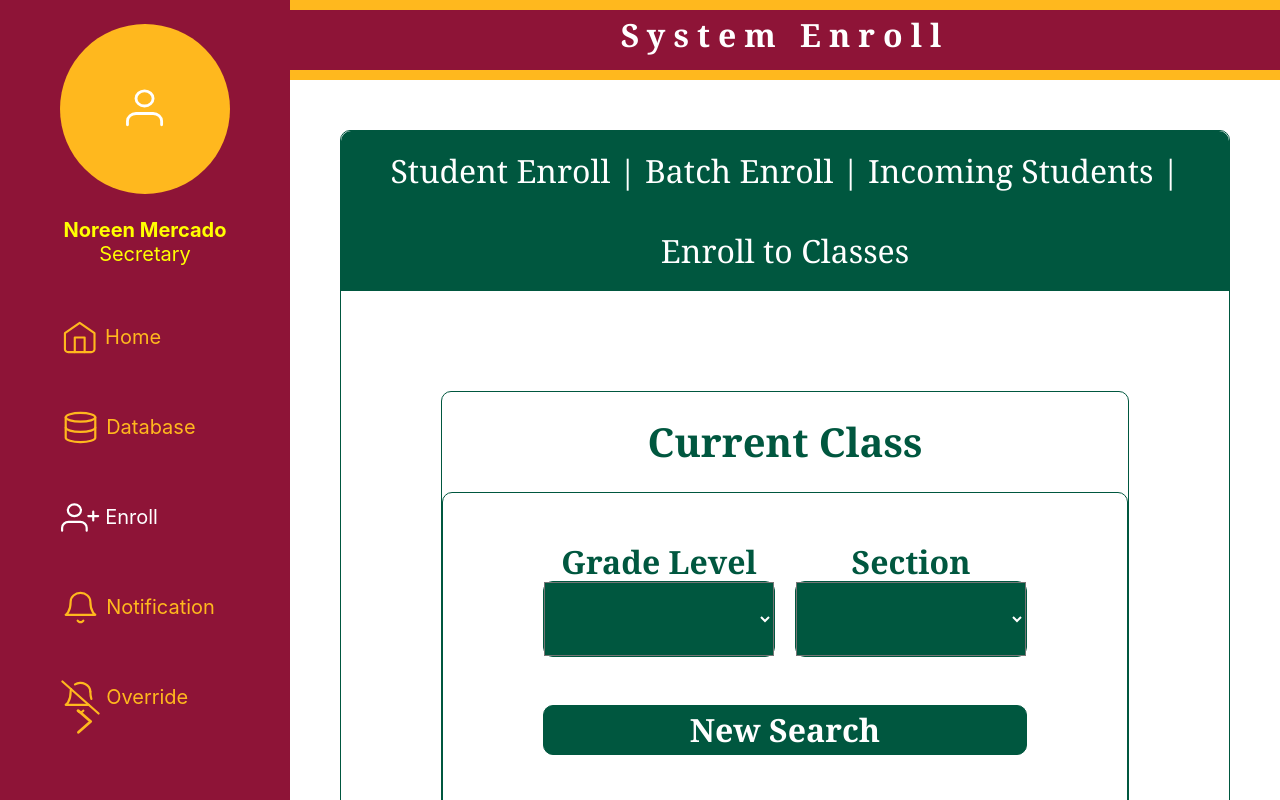
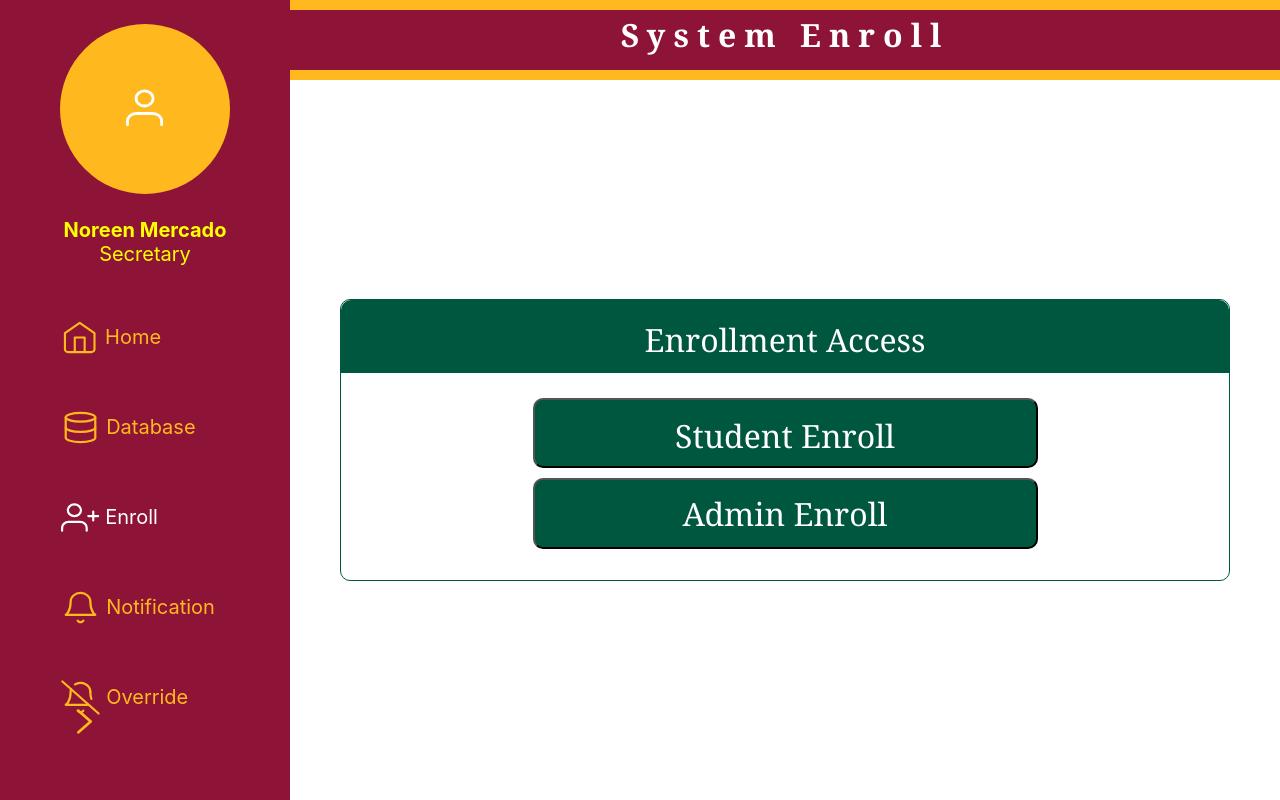
Before and after one commit to Hyper-Devs/Hyper-Devs, a React (Create React App) app in the folder client/: page /enroll in a window 1280 px wide. Built offline with nearby package versions, Linux system fonts and the light colour scheme; the HTML template or start-up script is replaced by a standard one.

Commit message:
enrollment page behavior

```diff
--- a/client/src/Components/Enrollment/Enroll-Batch-Student-Box.jsx
+++ b/client/src/Components/Enrollment/Enroll-Batch-Student-Box.jsx
@@ -3,7 +3,12 @@ import React, { useRef, useState } from 'react'
 import UserIcon from '../../Assets/Vectors/User.png'
 import UsersIcon from '../../Assets/Vectors/Users.png'
 
-function EnrollBatchStudentBox(){
+function EnrollBatchStudentBox(props){
+
+    const handleClick = (buttonId) => {
+        props.onButtonClick(buttonId);
+    };
+
     return(
         <div className="enroll-batch-student-section-container">
             <div className="E-batch-student-container1">
@@ -11,8 +16,8 @@ function EnrollBatchStudentBox(){
 
             <div className="E-batch-student-container2"><p>Student Enroll | Batch Enroll</p></div>
                 <div className="enroll-batch-student-buttons">
-                    <button className="enroll-new-student-button">Incoming Students</button>
-                    <button className="enroll-existing-student-button">New School Year</button></div>
+                    <button className="enroll-new-student-button" onClick={() => handleClick('enStud-batch-incoming')}>Incoming Students</button>
+                    <button className="enroll-existing-student-button" onClick={() => handleClick('enStud-batch-new')}>New School Year</button></div>
                 </div>
         </div>
     )
--- a/client/src/Components/Enrollment/Enroll-Batch-Student-I-Result-Box.jsx
+++ b/client/src/Components/Enrollment/Enroll-Batch-Student-I-Result-Box.jsx
@@ -1,11 +1,15 @@
 import "./Enroll-Batch-Student-I-Result-Box.css";
 import React, {useState} from "react";
 
-function EnrollBatchStudentIncomingResult(){
+function EnrollBatchStudentIncomingResult(props){
     const [cons1IResultGrade,setCons1IResultGrade]=useState();
     const [cons1IResultSection,setCons1IResultSection]=useState();
     const [cons2IResultGrade,setCons2IResultGrade]=useState();
     const [cons2IResultSection,setCons2IResultSection]=useState();
+
+    const handleClick = (buttonId) => {
+        props.onButtonClick(buttonId);
+    };
 
     return(
         <div className="enroll-batch-student-I-container-result">
@@ -44,7 +48,7 @@ function EnrollBatchStudentIncomingResult(){
                                         </div>
                                     </div>
                                     <div className="EBS-I-enter-bttn-result">
-                                        <button className="EBS-I-ENTER-button-result">New Search</button>
+                                        <button className="EBS-I-ENTER-button-result" onClick={handleClick("enStud-batch-incoming-result")}>New Search</button>
                                     </div>
                                 </div>
                             </div>
--- a/client/src/Components/Enrollment/Enroll-Batch-Student-Incoming-Box.jsx
+++ b/client/src/Components/Enrollment/Enroll-Batch-Student-Incoming-Box.jsx
@@ -1,9 +1,13 @@
 import "./Enroll-Batch-Student-Incoming-Box.css";
 import React, {useState} from "react";
 
-function EnrollBatchStudentIncomingBox(){
+function EnrollBatchStudentIncomingBox(props){
     const [iGrade,setIGrade]=useState();
     const [iSection,setISection]=useState();
+
+    const handleClick = (buttonId) => {
+        props.onButtonClick(buttonId);
+    };
 
     return(
         <div className="enroll-batch-student-incoming-container">
@@ -39,7 +43,7 @@ function EnrollBatchStudentIncomingBox(){
                         </div>
                     </div>
                     <div className="EBS-incoming-enter-bttn">
-                        <button className="EBS-incoming-ENTER-button">Enter</button>
+                        <button className="EBS-incoming-ENTER-button" onClick={() => handleClick('enStud-batch-incoming-result')} >Enter</button>
                     </div>
                 </div>
             </div>
--- a/client/src/Components/Enrollment/Enroll-Batch-Student-NewYear-Box.jsx
+++ b/client/src/Components/Enrollment/Enroll-Batch-Student-NewYear-Box.jsx
@@ -1,11 +1,17 @@
 import "./Enroll-Batch-Student-NewYear-Box.css";
 import React, {useState} from "react";
 
-function EnrollBatchStudentNYBox(){
+function EnrollBatchStudentNYBox(props){
     const [cons1NYGrade,setCons1NYGrade]=useState();
     const [cons2NYGrade,setCons2NYGrade]=useState();
     const [cons1NYSection,setCons1NYSection]=useState();
     const [cons2NYSection,setCons2NYSection]=useState();
+
+    const handleClick = (buttonId) => {
+        props.onButtonClick(buttonId);
+    };
+
+
     return(
         <div className="enroll-batch-student-NY-container">
             <div className="EBS-NY-container1">
@@ -43,7 +49,7 @@ function EnrollBatchStudentNYBox(){
                                         </div>
                                     </div>
                                     <div className="EBS-NY-enter-bttn">
-                                        <button className="EBS-NY-ENTER-button">Enter</button>
+                                        <button className="EBS-NY-ENTER-button" onClick={() => handleClick('enStud-batch-new-result')}>Enter</button>
                                     </div>
                                 </div>
                             </div>
@@ -82,7 +88,7 @@ function EnrollBatchStudentNYBox(){
                                         </div>
                                     </div>
                                     <div className="EBS-NY-enter-bttn2">
-                                        <button className="EBS-NY-ENTER-button2">Enter</button>
+                                        <button className="EBS-NY-ENTER-button2" onClick={() => handleClick('enStud-batch-new-result')} >Enter</button>
                                     </div>
                                 </div>
                             </div>
--- a/client/src/Components/Enrollment/Enroll-Student-Box.jsx
+++ b/client/src/Components/Enrollment/Enroll-Student-Box.jsx
@@ -3,7 +3,12 @@ import React, { useRef, useState } from 'react'
 import UserIcon from '../../Assets/Vectors/User.png'
 import UsersIcon from '../../Assets/Vectors/Users.png'
 
-function EnrollStudentBox(){
+function EnrollStudentBox(props){
+
+    const handleClick = (buttonId) => {
+        props.onButtonClick(buttonId);
+    }
+
     return(
         <div className="enroll-student-section-container">
             <div className="E-student-container1">
@@ -11,8 +16,8 @@ function EnrollStudentBox(){
 
             <div className="E-student-container2"><p>Student Enroll</p></div>
                 <div className="enroll-student-buttons">
-                    <button className="enroll-a-student-button">Individual Enroll</button>
-                    <button className="enroll-group-student-button">Batch Enroll</button></div>
+                    <button className="enroll-a-student-button" onClick={() => handleClick('enStud-indi')}>Individual Enroll</button>
+                    <button className="enroll-group-student-button" onClick={() => handleClick('enStud-batch')}>Batch Enroll</button></div>
                 </div>
         </div>
     )
--- a/client/src/Components/Enrollment/EnrollBox.jsx
+++ b/client/src/Components/Enrollment/EnrollBox.jsx
@@ -3,29 +3,26 @@ import React, { useRef, useState } from 'react'
 import UserIcon from '../../Assets/Vectors/User.png'
 import UsersIcon from '../../Assets/Vectors/Users.png'
 
-function EnrollBox(){
+function EnrollBox(props) {
+    const handleClick = (buttonId) => {
+        props.onButtonClick(buttonId);
+    };
 
-    // const nameForm = useRef(null);
-
-    // const [isVisible, setIsVisible] = useState(false);
-    // const toggleVisibility = () => {
-    //   setIsVisible(!isVisible);
-    // };
-
-
-    return(
+    return (
         <div className="enroll-section-container">
             <div className="E-container1">
 
 
-            <div className="E-container2"><p>Enrollment Access</p></div>
+                <div className="E-container2"><p>Enrollment Access</p></div>
                 <div className="enroll-buttons">
-                    <button className="enroll-student-button">Student Enroll</button>
-                    <button className="enroll-admin-button">Admin Enroll</button></div>
+                    <button className="enroll-student-button" onClick={() => handleClick('enStud')}>Student Enroll</button>
+                    <button className="enroll-admin-button" onClick={() => handleClick('enAdm')}>Admin Enroll</button>
+                    {/* <button className="enroll-student-button" onClick={event => props.onC                                                   lick(event.target.value)}>Student Enroll</button>
+                     <button className="enroll-admin-button" onClick={event => props.onClick(event.target.value)}>Admin Enroll</button> */}
                 </div>
+            </div>
         </div>
+    )
+}
 
-    )
-
-}
 export default EnrollBox
--- a/client/src/Pages/Enrollment/Enrollment.jsx
+++ b/client/src/Pages/Enrollment/Enrollment.jsx
@@ -1,4 +1,4 @@
-import React from "react";
+import React, { useState } from "react";
 
 import Sidebar from '../../Components/Sidebar/Sidebar'
 import "./Enrollment.css";
@@ -13,34 +13,41 @@ import EnrollBatchStudentNYBox from "../../Components/Enrollment/Enroll-Batch-St
 import EnrollBatchStudentNewYearResult from "../../Components/Enrollment/Enroll-Batch-Student-NY-Result-Box";
 import EnrollBatchStudentIncomingResult from "../../Components/Enrollment/Enroll-Batch-Student-I-Result-Box";
 
-function Enrollment(){
-    return(
+function Enrollment() {
+    const [active, setActive] = useState("start");
+
+    const handleButtonClick = (buttonId) => {
+        setActive(buttonId)
+    };
+
+    return (
         <div className="enroll-container">
             <div className="enroll-page">
                 <div className="enroll-page-title" ><p>System Enroll</p></div>
                 <div className="enroll-components">
-                    {/* <EnrollBox/>
-                    <EnrollStudentBox/>
-                    <EnrollBatchStudentBox/> */}
-                    {/* <EnrollaStudentBox/> */}
-                    {/* <EnrollanAdminBox/> */}
-                    {/* <EnrollBatchStudentIncomingBox/> */}
-                    {/* <EnrollBatchStudentNYBox/> */}
-                    {/* <EnrollBatchStudentNewYearResult/> */}
-                    <EnrollBatchStudentIncomingResult/>
-                    {/* <Footer/> */}
-                    </div>
+                    {active == "start" && <EnrollBox onButtonClick={handleButtonClick} />}
+                    {active === "enStud" && <EnrollStudentBox onButtonClick={handleButtonClick} />}
+                    {active === "enAdm" && <EnrollanAdminBox onButtonClick={handleButtonClick} />}
+                    {active === "enStud-indi" && <EnrollaStudentBox />}
+                    {active === "enStud-batch" && <EnrollBatchStudentBox onButtonClick={handleButtonClick} />}
+                    {active === "enStud-batch-incoming" && <EnrollBatchStudentIncomingBox onButtonClick={handleButtonClick} />}
+                    {active === "enStud-batch-new" && <EnrollBatchStudentNYBox onButtonClick={handleButtonClick} />}
+                    {active === "enStud-batch-incoming-result" && <EnrollBatchStudentIncomingResult onButtonClick={handleButtonClick} />}
+                    {active === "enStud-batch-new-result" && <EnrollBatchStudentIncomingResult onButtonClick={handleButtonClick} />}
+
+                    {/*<Footer/> */}
+                </div>
 
             </div>
 
             <Sidebar
-                    buttonState={{
+                buttonState={{
                     item1: false,
                     item2: false,
                     item3: true,
                     item4: false,
                     item5: false,
-                }}/>
+                }} />
         </div>
     )
 }
```
Also changed, not shown: client/src/Components/Enrollment/Enroll-an-Admin-Box.jsx (+11 -8 lines).
